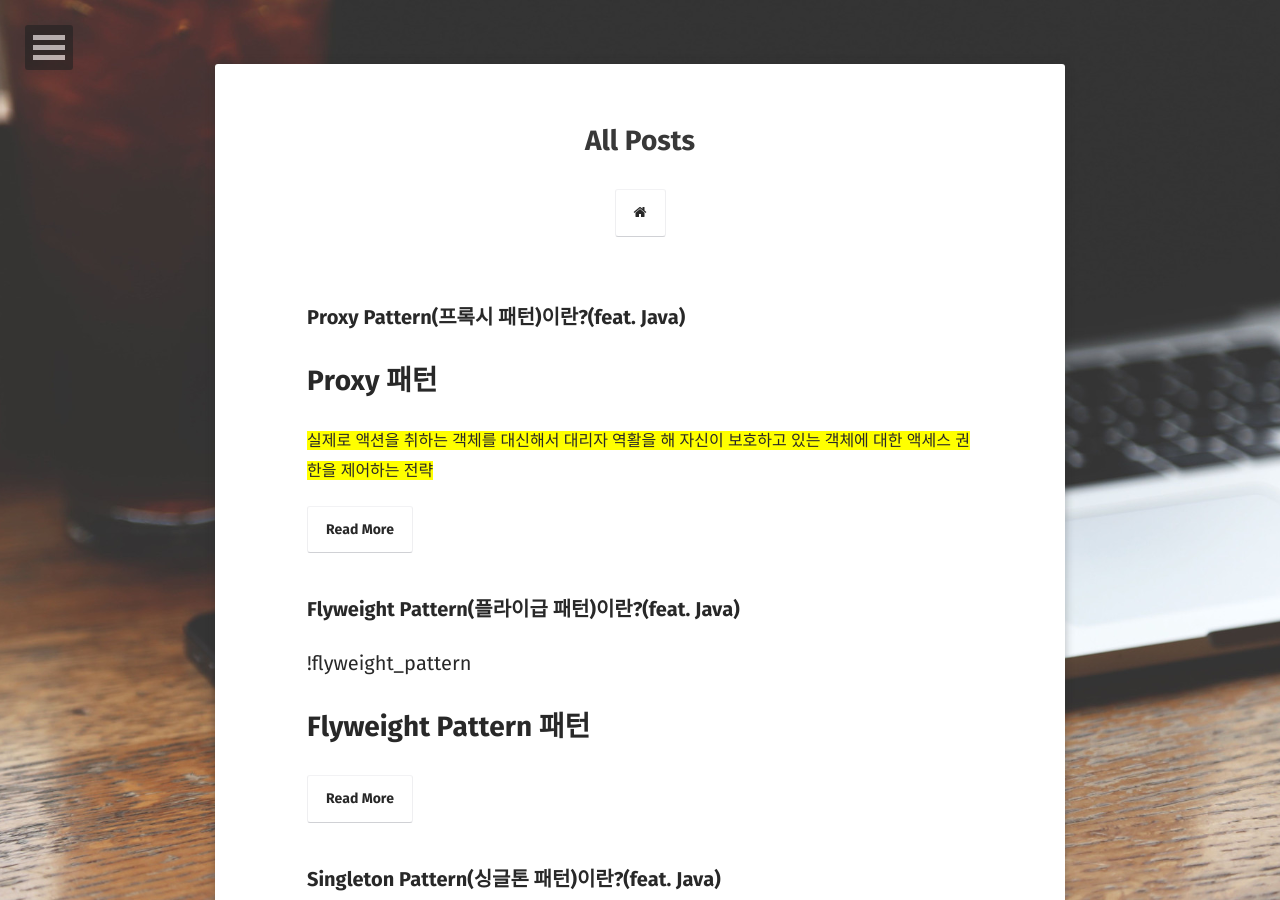
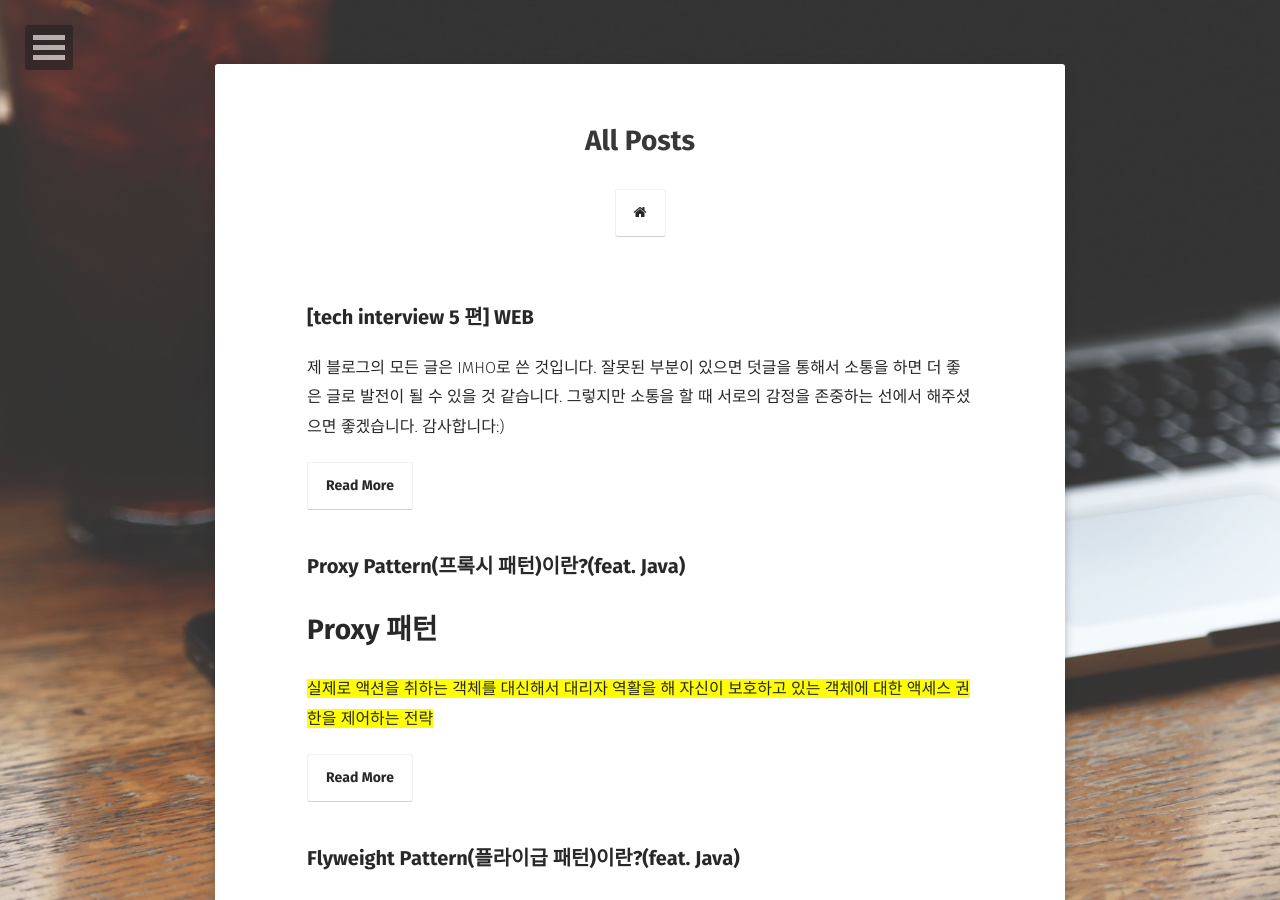
Before and after one commit to JoosJuliet/joosjuliet.github.io, a Jekyll site: the page built from posts/index.md, in a window 1280 px wide and 900 px high. Built offline with Jekyll 4.4.1, drawn with Linux system fonts in a browser that asks for light colours; some web fonts are replaced; some of the changed text lies outside the part shown.

Commit message:
upload tech interview

````diff
--- a/_posts/2018-11-03-java_technical_interview.md
+++ b/_posts/2018-11-03-java_technical_interview.md
@@ -243,6 +243,9 @@ Java 에서 long 은 primitive type, 즉, 원시형 데이터로 클래스가
 long 은 64bit 정수값을 표현하는 데이터 타입으로 8byte 의 메모리 공간을 사용한다.
 Long 은 long 과 마찬가지로 64bit 정수 값을 표현하지만 이것은 클래스다.
 
+# 26. AOP란 무엇이고 왜 사용하는지
+
+
 <!--
 6. 자바의 JVM의 역할에 대해서 설명해 보시오.
 
--- /dev/null
+++ b/_posts/2019-02-17-web_technical_interview.md
@@ -0,0 +1,45 @@
+---
+layout: post
+section-type: post
+title: "[tech interview 5 편] WEB"
+categories: Tech_Interview
+tags: [ 'interview', 'technology', 'it', 'web' ]
+comments: true
+---
+
+제 블로그의 모든 글은 IMHO로 쓴 것입니다.
+잘못된 부분이 있으면 덧글을 통해서 소통을 하면 더 좋은 글로 발전이 될 수 있을 것 같습니다.
+그렇지만 소통을 할 때 서로의 감정을 존중하는 선에서 해주셨으면 좋겠습니다.
+감사합니다:)
+
+1. WAS와 웹서버의 차이점은?
+- 웹 서버와 WAS를 구별 짓는 것은 동적 서버 콘텐츠를 수행하는가? 만약 수행한다면 WAS로 보면 된다.
+- 웹 서버(Web Server)
+  - 정적인 HTML이나 이미지를 제공하는 서버.
+  - Apache, 엔터프라이즈 서버, Nginx
+- WAS(Web Application Server)
+  - HTTP를 통해 컴퓨터나, 장치에 애플리케이션을 수행해주는 미들웨어이다.
+  - 동적인 처리를 담당하는 서버.
+  - Tomcat,
+- 실무에서 둘을 연동하여 사용하는데, WAS는 동적 처리에 최적화 되어 있는 서비스이기 때문에처리속도를 위해,
+정적처리는 웹서버에서 처리를 하고, 동적 컨텐츠는 WAS에서 처리한다.
+
+
+2. 개발시에 중요하다 생각하는 요소를 3가지 기술해 보시오.
+
+3. json이란?
+``` javascript
+{
+    data : 'data1',
+    data2 : 'data2',
+    ary_data : ['1', '2', '3', '4']
+}
+```
+javascript에서 “{ }” 문법은 객체 리터럴 이다. 즉 위의 코드는 객체를 정의하기 위한 코드이다. json은 객체를 정의하기 위한 문법이라고 볼 수 있다.
+
+
+---
+
+1번 참고 :
+https://unabated.tistory.com/entry/WAS와-웹서버Web-Server-의-차이 [랄라라]
+3번 참고 : https://blog.seotory.com/post/2016/04/understand-jsonp
````
Also changed, not shown: _posts/2018-11-27-os_technical_interview.md (renamed from _posts/2018-11-27-os_technical_interview.md.md, +0 -5 lines).
